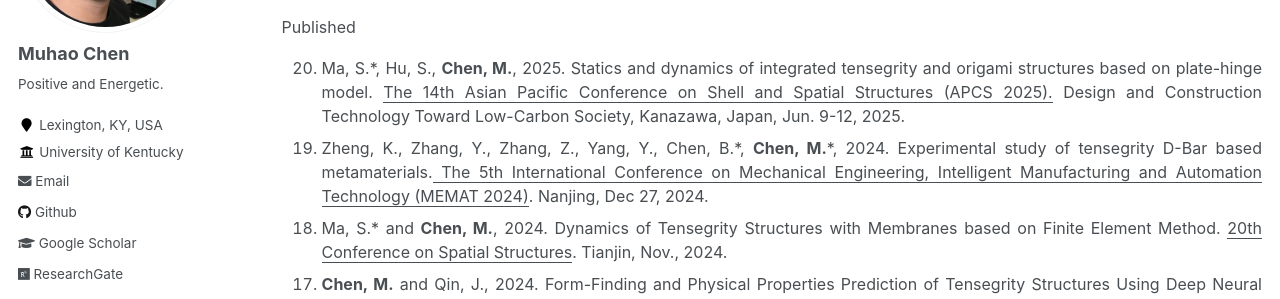
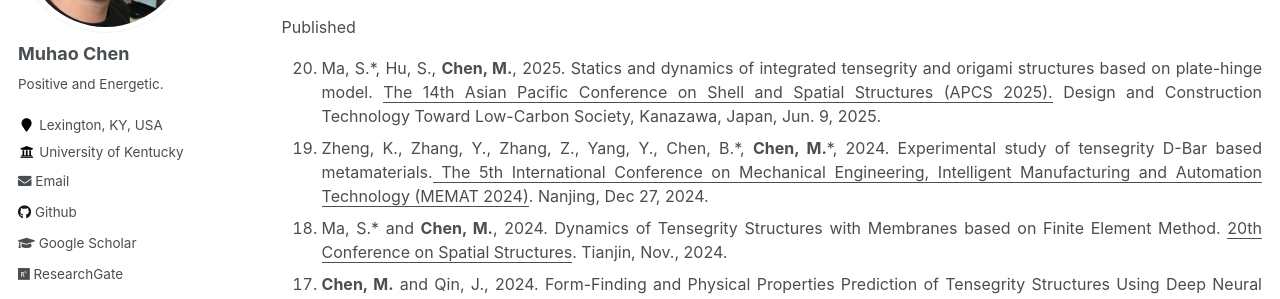
Before and after one commit to Muhao-Chen/muhao-chen.github.io, a Jekyll site: the page built from _pages/publication.md, in a window 1280 px wide and 900 px high, scrolled down 3099 px. Shown: the part 178-477 px from the top of the window. Built offline with Jekyll 4.4.1, drawn with Linux system fonts in a browser that asks for light colours.

Commit message:
Update publication.md

```diff
--- a/_pages/publication.md
+++ b/_pages/publication.md
@@ -95,7 +95,7 @@ Submitted
 </ol>
 Published
 <ol reversed>
-<li> Ma, S.*, Hu, S., <strong>Chen, M.</strong>, 2025. Statics and dynamics of integrated tensegrity and origami structures based on plate-hinge model. <u>The 14th Asian Pacific Conference on Shell and Spatial Structures (APCS 2025).</u> Design and Construction Technology Toward Low-Carbon Society, Kanazawa, Japan, Jun. 9-12, 2025. </li>
+<li> Ma, S.*, Hu, S., <strong>Chen, M.</strong>, 2025. Statics and dynamics of integrated tensegrity and origami structures based on plate-hinge model. <u>The 14th Asian Pacific Conference on Shell and Spatial Structures (APCS 2025).</u> Design and Construction Technology Toward Low-Carbon Society, Kanazawa, Japan, Jun. 9, 2025. </li>
 <li> Zheng, K., Zhang, Y., Zhang, Z., Yang, Y., Chen, B.*, <strong>Chen, M.</strong>*, 2024. Experimental study of tensegrity D-Bar based metamaterials.<u> The 5th International Conference on Mechanical Engineering, Intelligent Manufacturing and Automation Technology (MEMAT 2024)</u>. Nanjing, Dec 27, 2024. </li>
 <li> Ma, S.* and <strong>Chen, M.</strong>, 2024. Dynamics of Tensegrity Structures with Membranes based on Finite Element Method. <u>20th Conference on Spatial Structures</u>. Tianjin, Nov., 2024.</li>
 <li> <strong>Chen, M.</strong> and Qin, J., 2024. Form-Finding and Physical Properties Prediction of Tensegrity Structures Using Deep Neural Networks. <u>The 58th Annual Asilomar Conference on Signals, Systems, and Computers (ACSSC)</u>. Pacific Grove, CA, Oct. 27 - 30, 2024.</li>
```
